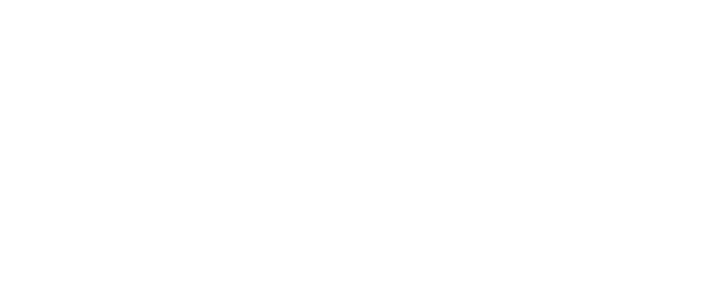
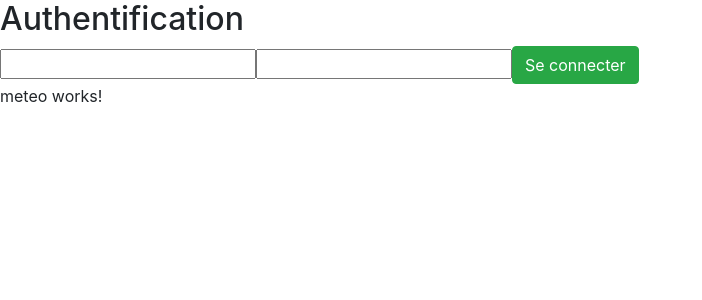
Before and after one commit to birametgod/angularMeteo, an Angular app: page /meteo in a window 1280 px wide. Before the commit this address led to /. Shown: the top 300 px of the page, without its empty margins (0-702 px from the left). Built offline with nearby package versions, Linux system fonts and the light colour scheme.

Commit message:
ajout component , service , queryparams , routing pour meteo

```diff
--- a/src/app/app-routing.module.ts
+++ b/src/app/app-routing.module.ts
@@ -1,11 +1,12 @@
 import { NgModule } from '@angular/core';
 import { RouterModule , Routes } from "@angular/router";
 import { AuthComponent } from "./auth/auth.component";
+import { MeteoComponent } from "./meteo/meteo.component";
 
 const routes : Routes = [
   {path: "auth",component: AuthComponent},
+  {path: "meteo", component: MeteoComponent},
   {path: "",redirectTo:"/auth",pathMatch: 'full'}
-
 ];
 
 @NgModule({
--- a/src/app/app.module.ts
+++ b/src/app/app.module.ts
@@ -6,12 +6,14 @@
 import { FormsModule } from "@angular/forms";
 import { MessageComponent } from './message/message.component';
 import { AppRoutingModule } from './/app-routing.module';
+import { MeteoComponent } from './meteo/meteo.component';
 
 @NgModule({
   declarations: [
     AppComponent,
     AuthComponent,
-    MessageComponent
+    MessageComponent,
+    MeteoComponent
   ],
   imports: [
     BrowserModule,
--- a/src/app/auth/auth.component.html
+++ b/src/app/auth/auth.component.html
@@ -1,7 +1,10 @@
-<h2>Authentification</h2>
+<div *ngIf="!authStatus">
+  <h2>Authentification</h2>
 <input type="text" [(ngModel)]="log">
 <input type="text" [(ngModel)]="pass">
-<button class="btn btn-success" *ngIf="!authStatus" (click)="onSignIn(log,pass)">Se connecter</button>
+<button class="btn btn-success" (click)="onSignIn(log,pass)">Se connecter</button>
+</div>
+
 <button class="btn btn-danger" *ngIf="authStatus" (click)="onSignOut()">Se déconnecter</button>
 <div *ngIf="message">{{message}}</div>
 <app-message></app-message>
--- a/src/app/auth/auth.component.ts
+++ b/src/app/auth/auth.component.ts
@@ -4,6 +4,7 @@
 import { AuthService } from "../auth.service";
 import { log } from 'util';
 import { MessageService } from "../message.service";
+import { Router , NavigationExtras } from "@angular/router";
 
 @Component({
   selector: 'app-auth',
@@ -21,7 +22,8 @@
 
   constructor(
     private authService : AuthService,
-    private messageService : MessageService
+    private messageService : MessageService,
+    private router : Router
   ) { }
 
   ngOnInit() {
@@ -32,6 +34,10 @@
     this.authService.signIn(login,password).then(
       () => {
         this.authStatus = this.authService.isAuth;
+        let navigationExtras : NavigationExtras = {
+          queryParams: this.authService.user.listeVilleFavorie
+        }
+        this.router.navigate(['meteo'],navigationExtras);
       }
     );
     this.log = "";
@@ -42,6 +48,7 @@
   onSignOut() {
     this.authService.signOut()
     this.authStatus = this.authService.isAuth;
+    this.router.navigate(['/']);
   }
 
 
--- /dev/null
+++ b/src/app/meteo/meteo.component.html
@@ -0,0 +1,4 @@
+<app-auth></app-auth>
+<p>
+  meteo works!
+</p>
--- /dev/null
+++ b/src/app/meteo/meteo.component.ts
@@ -0,0 +1,24 @@
+import { Component, OnInit } from '@angular/core';
+import { ActivatedRoute } from '@angular/router';
+
+
+@Component({
+  selector: 'app-meteo',
+  templateUrl: './meteo.component.html',
+  styleUrls: ['./meteo.component.css']
+})
+export class MeteoComponent implements OnInit {
+
+  constructor(
+    private route: ActivatedRoute
+  ) { }
+
+  ngOnInit() {
+    this.getVille();
+  }
+
+  getVille():void {
+    this.route.queryParams.subscribe(params => console.log(params));
+  }
+
+}
```
Also changed, not shown: src/app/meteo.service.ts (added, +9 -0 lines), src/app/meteo/meteo.component.css (added), 2 other files (tests, documents, lock files or other folders).
